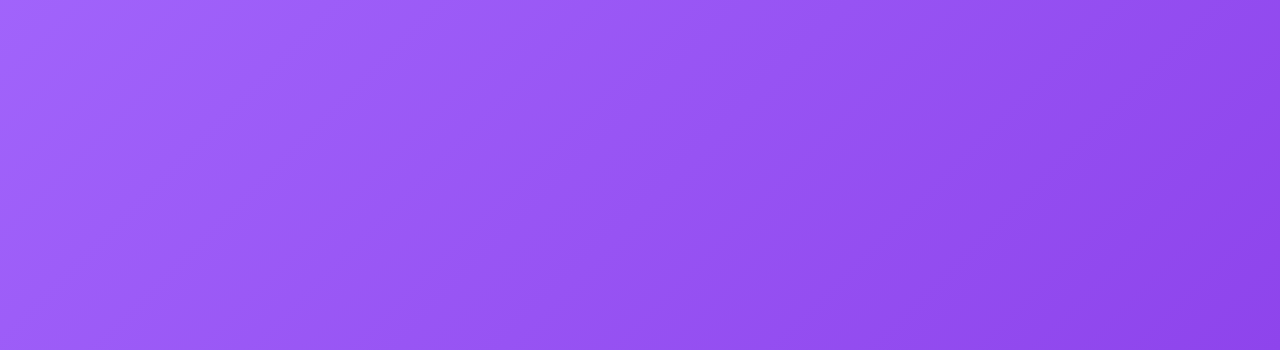
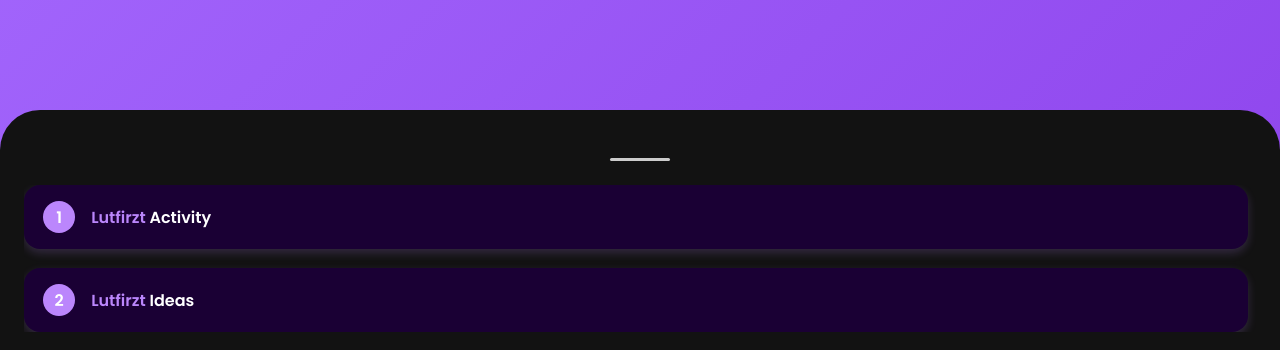
Before and after one commit to lutfirzt/activitytracker, a plain HTML site: page home.html in a window 1280 px wide. Shown: the part 450-800 px from the top of the page. Drawn offline with Linux system fonts and the light colour scheme.

Commit message:
Update home.html

```diff
--- a/home.html
+++ b/home.html
@@ -27,7 +27,6 @@
       width: 100%;
     }
 
-    /* Hero section stays fixed */
     .hero {
       position: fixed;
       top: 0;
@@ -35,21 +34,42 @@
       right: 0;
       height: 100vh;
       background: linear-gradient(135deg, #a66cff, #8e44ec);
+      z-index: 1;
+    }
+
+    .hero-inner {
+      position: absolute;
+      top: 50%;
+      left: 50%;
+      transform: translate(-50%, -50%);
       display: flex;
-      justify-content: center;
+      flex-direction: column;
       align-items: center;
-      z-index: 1;
     }
 
     .hero h1 {
       font-size: 2.5rem;
+      font-weight: 600;
       color: white;
-      font-weight: 600;
       margin: 0;
       animation: fadeIn 1s ease forwards;
     }
 
-    /* Scrollable section */
+    .greeting-fixed {
+      position: absolute;
+      top: var(--greeting-top, 5rem);
+      left: 50%;
+      transform: translateX(-50%);
+      font-size: 1.25rem;
+      color: white;
+      opacity: 0;
+      transition: opacity 0.5s ease;
+    }
+
+    .greeting-fixed.show {
+      opacity: 1;
+    }
+
     .content-scroll {
       position: absolute;
       top: 0;
@@ -62,35 +82,47 @@
     }
 
     .content {
-      padding: 4rem 1.5rem;
       background-color: #121212;
       border-top-left-radius: 40px;
       border-top-right-radius: 40px;
-      min-height: 100vh;
       position: relative;
       z-index: 2;
+      padding: 2rem 1.5rem;
+      margin-top: -30vh;
+      min-height: 70vh;
+      display: flex;
+      flex-direction: column;
+      align-items: center;
     }
 
     .divider {
       width: 60px;
       height: 3px;
-      background-color: white;
-      margin: 1.5rem auto;
-      opacity: 0.5;
+      background-color: #ccc;
+      margin: 1rem 0 1.5rem;
+      border-radius: 2px;
+    }
+
+    .card-list {
+      max-height: 60vh;
+      overflow-y: auto;
+      width: 100%;
+      padding-right: 0.5rem;
+      display: flex;
+      flex-direction: column;
+      gap: 1.2rem;
     }
 
     .card {
       background-color: #1a0034;
       border-radius: 16px;
-      padding: 1rem 1.5rem;
-      display: inline-flex;
+      padding: 1rem 1.2rem;
+      display: flex;
       align-items: center;
       gap: 1rem;
       cursor: pointer;
       transition: transform 0.2s ease, opacity 0.3s ease;
-      max-width: 300px;
-      margin: 2rem auto;
-      box-shadow: 0 0 10px rgba(187, 134, 252, 0.2);
+      box-shadow: 0 4px 10px rgba(187, 134, 252, 0.2);
       opacity: 0;
       transform: translateY(20px);
     }
@@ -113,11 +145,14 @@
       justify-content: center;
       align-items: center;
       font-weight: bold;
+      color: white;
+      flex-shrink: 0;
     }
 
     .card-title {
       font-size: 1rem;
       font-weight: 600;
+      color: white;
     }
 
     .card-title span {
@@ -128,21 +163,37 @@
       from { opacity: 0; transform: translateY(10px); }
       to { opacity: 1; transform: translateY(0); }
     }
+
+    .card-list::-webkit-scrollbar {
+      width: 6px;
+    }
+    .card-list::-webkit-scrollbar-thumb {
+      background: #444;
+      border-radius: 4px;
+    }
+
+    @media (max-width: 600px) {
+      .hero h1 {
+        font-size: 2rem;
+      }
+    }
   </style>
 </head>
 <body>
-
   <div class="wrapper">
     <!-- Fixed Hero -->
     <section class="hero">
+      <div class="hero-inner">
         <h1>Lutfirzt Tools</h1>
+      </div>
+      <div id="greeting" class="greeting-fixed">Hello Lutfirzt!</div>
     </section>
 
-    <!-- Scrollable Content -->
+    <!-- Scrollable Section -->
     <div class="content-scroll">
       <section class="content">
         <div class="divider"></div>
-
+        <div class="card-list">
           <div class="card" onclick="goToActivity()">
             <div class="badge">1</div>
             <div class="card-title"><span>Lutfirzt</span> <strong>Activity</strong></div>
@@ -151,6 +202,7 @@
           <div class="card" onclick="alert('Fitur coming soon')">
             <div class="badge">2</div>
             <div class="card-title"><span>Lutfirzt</span> <strong>Ideas</strong></div>
+          </div>
         </div>
       </section>
     </div>
@@ -161,7 +213,6 @@
       window.location.href = "activity.html";
     }
 
-    // Scroll Reveal Animation
     const observer = new IntersectionObserver(entries => {
       entries.forEach(entry => {
         if (entry.isIntersecting) {
@@ -169,12 +220,23 @@
           observer.unobserve(entry.target);
         }
       });
-    }, { threshold: 0.5 });
+    }, { threshold: 0.15 });
 
     document.querySelectorAll('.card').forEach(card => {
       observer.observe(card);
     });
+
+    // Show greeting on scroll threshold
+    const contentScroll = document.querySelector('.content-scroll');
+    const greeting = document.getElementById('greeting');
+
+    contentScroll.addEventListener('scroll', () => {
+      if (contentScroll.scrollTop > 40) {
+        greeting.classList.add('show');
+      } else {
+        greeting.classList.remove('show');
+      }
+    });
   </script>
-
 </body>
 </html>
```
Lines whose indentation alone changed are shown as unchanged.
